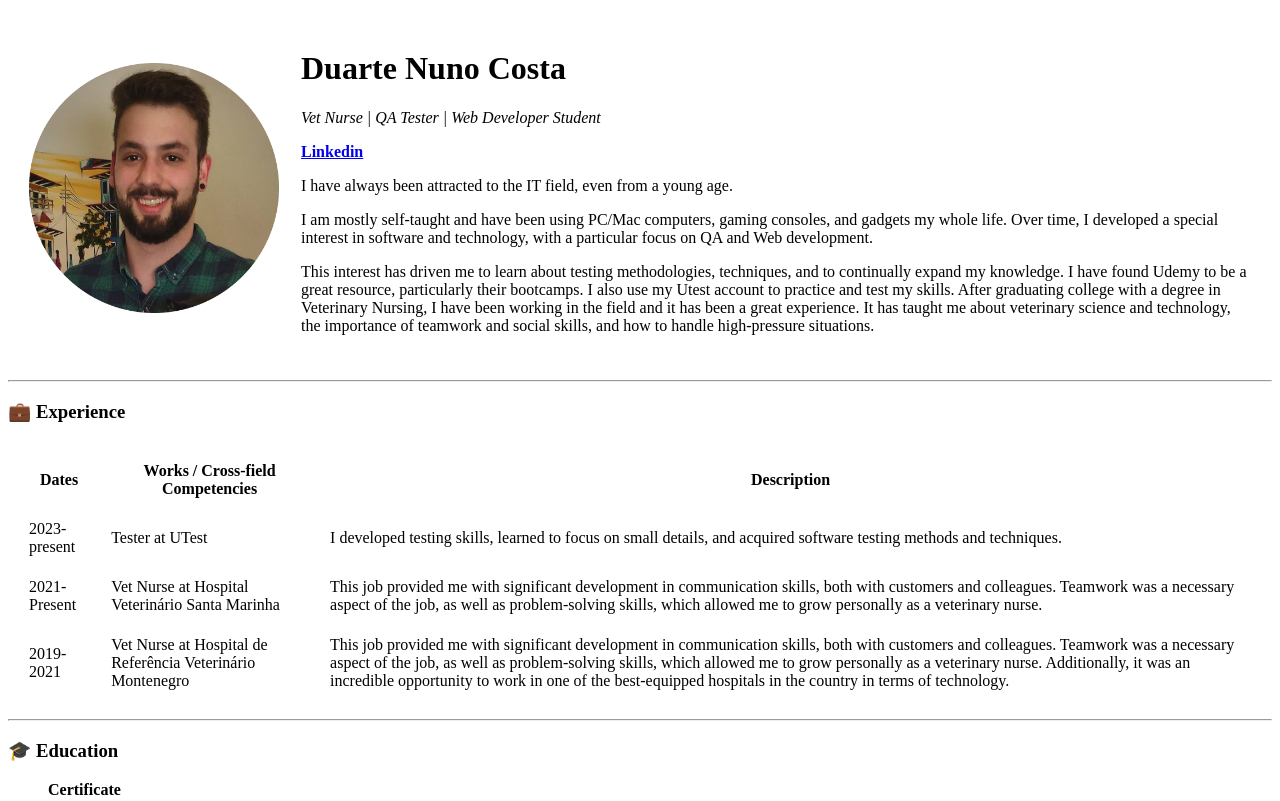
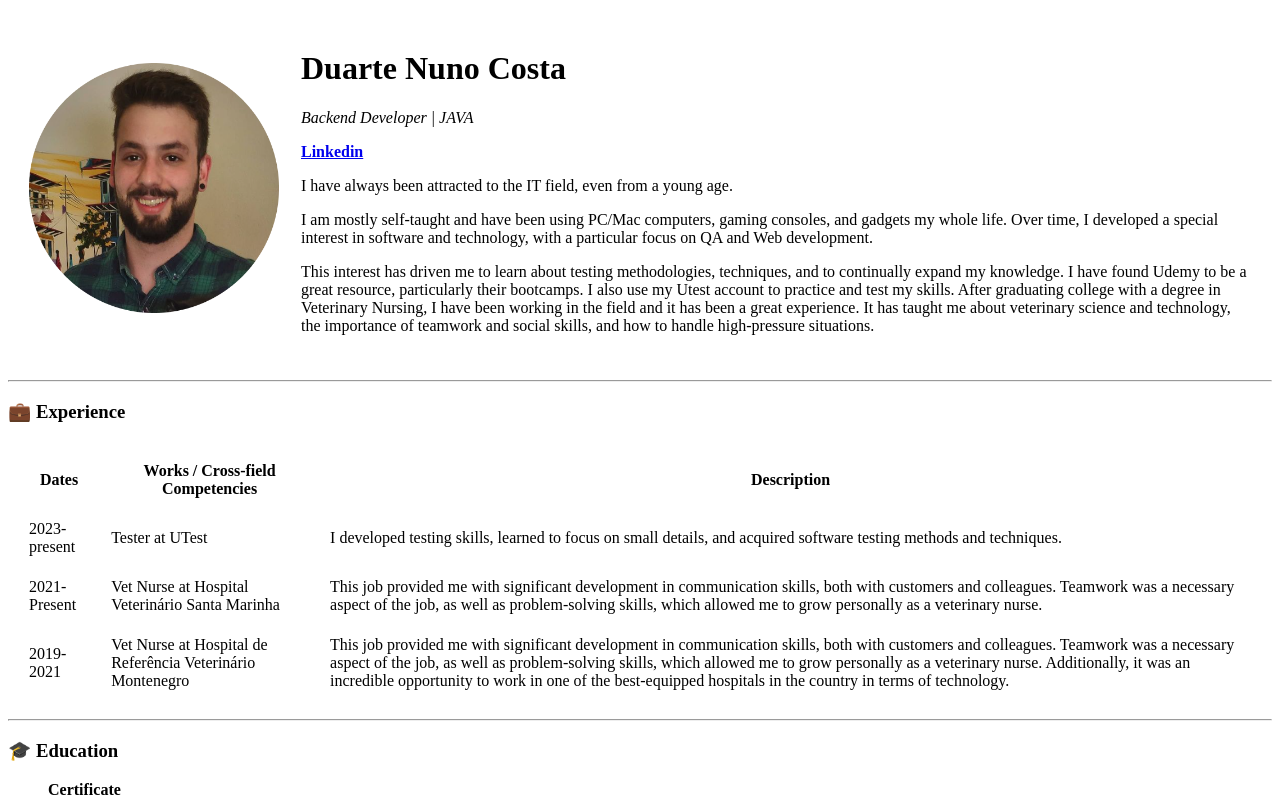
Before and after one commit to Zoonose/cv, a plain HTML site: page index.html in a window 1280 px wide. Shown: the top 801 px of the page. Drawn offline with Linux system fonts and the light colour scheme.

Commit message:
Update index.html

```diff
--- a/index.html
+++ b/index.html
@@ -9,7 +9,7 @@
         <tr>
             <td><img class= "profile-pic" src="dc.png" alt="duarte profile pic" width="250" height="250"></td>
             <td><h1>Duarte Nuno Costa </h1>
-                <p><em>Vet Nurse | QA Tester | Web Developer Student</em></p>
+                <p><em>Backend Developer | JAVA</em></p>
                 <p><strong><a href="https://linkedin.com/in/duarte-nuno-costa">Linkedin</a></strong></p>
                 <p>I have always been attracted to the IT field, even from a young age.</p>
                 <p>I am mostly self-taught and have been using PC/Mac computers, gaming consoles, and gadgets my whole life. Over time, I developed a special interest in software and technology, with a particular focus on QA and Web development. </p>
```
